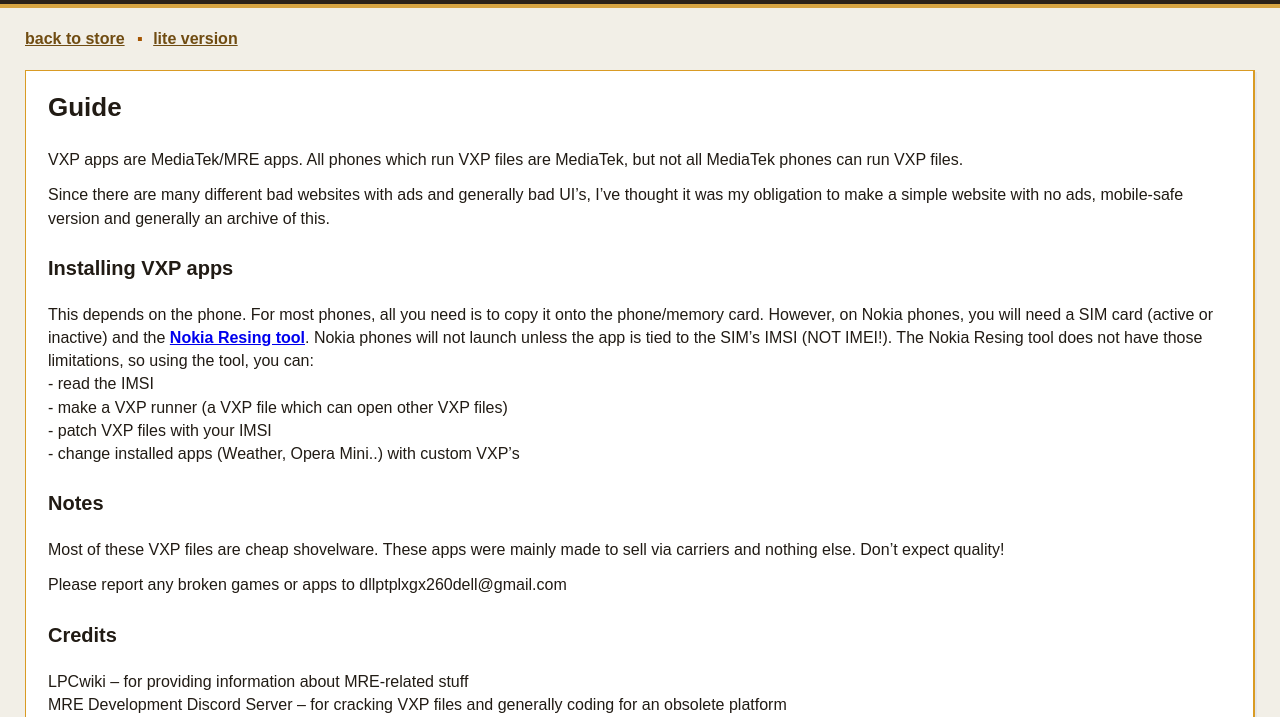
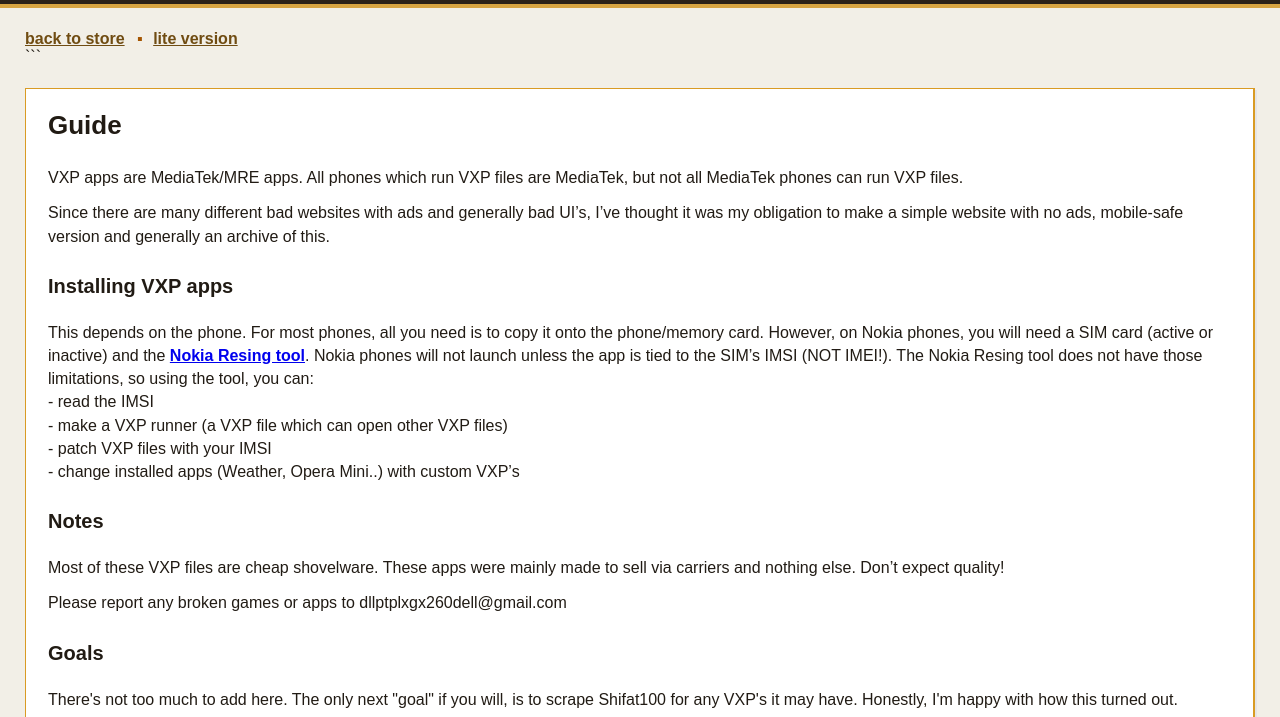
Before and after one commit to dllptplxgx260dell/vxp-store, a plain HTML site: page guide.html in a window 1280 px wide. Shown: the part 83-800 px from the top of the page. Drawn offline with Linux system fonts and the light colour scheme.

Commit message:
Update guide.html

````diff
--- a/guide.html
+++ b/guide.html
@@ -1,4 +1,5 @@
 <!doctype html>
+
 <html lang="en">
 <head>
   <meta charset="utf-8">
@@ -27,6 +28,7 @@
       <a href="index.html">back to store</a> <span class="sep">▪</span> <a href="lite.html">lite version</a>
     </div>
 
+```
 <div class="guide">
   <h2>Guide</h2>
 
@@ -48,12 +50,18 @@
 
   <p>Please report any broken games or apps to dllptplxgx260dell@gmail.com</p>
 
+  <h3>Goals</h3>
+
+  <p>There's not too much to add here. The only next "goal" if you will, is to scrape Shifat100 for any VXP's it may have. Honestly, I'm happy with how this turned out.</p>
+
   <h3>Credits</h3>
 
   <p>LPCwiki – for providing information about MRE-related stuff<br>
   MRE Development Discord Server – for cracking VXP files and generally coding for an obsolete platform<br>
   gudwapi, pranta.mobile.in, soundsip, ssworld – for providing downloads</p>
 </div>
+```
+
   </div>
 </body>
 </html>
````
Lines whose indentation alone changed are shown as unchanged.
